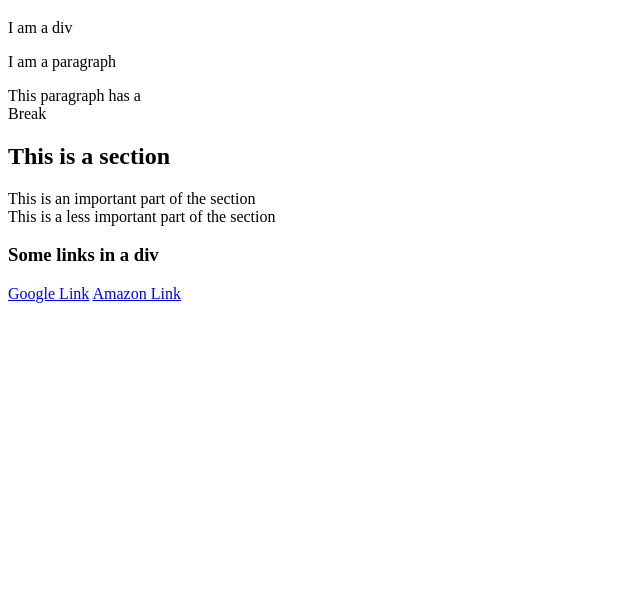
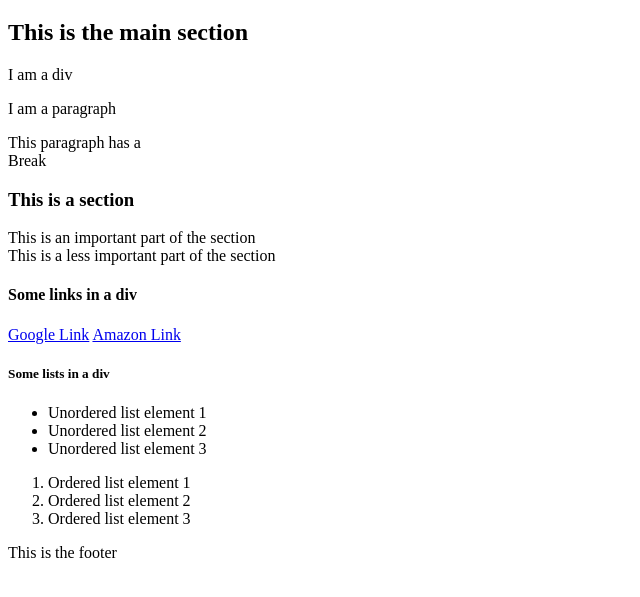
Before and after one commit to laur0132/laur0132.github.io, a plain HTML site: page lib2024/assg-1/assg-1.html in a window 1280 px wide. Shown: the part 61-658 px from the top of the page, without its empty margins (0-640 px from the left). Drawn offline with Linux system fonts and the light colour scheme.

Commit message:
assg-1.html

```diff
--- a/lib2024/assg-1/assg-1.html
+++ b/lib2024/assg-1/assg-1.html
@@ -12,24 +12,45 @@
 		<h1>Assignment 1</h1>
 	</header>
 	<main>
+		<h2> This is the main section </h2>
 		<div> I am a div </div>
 		<p> I am a paragraph </p>
 		<p> This paragraph has a
 <br> Break
 		</p>
 		<section>
-			<h2> This is a section </h2>
+			<h3> This is a section </h3>
 			<p> This is an important part of the section
 <br> This is a less important part of the section
 			</p>
 		</section>
 		<div>
-			<h3> Some links in a div </h3>
+			<h4> Some links in a div </h4>
+			<!-- I had a lot of issues with the links but Khela helped me -->
 			<nav>
 				<a href="https://www.google.ca" title="Google link">Google Link</a>
 				<a href="https://www.amazon.ca" title="Amazon link">Amazon Link</a>
 			</nav>
 		</div>
+		<div>
+			<h5> Some lists in a div </h5>
+			<nav>
+				<ul>
+					<li>Unordered list element 1</li>
+					<li>Unordered list element 2</li>
+					<li>Unordered list element 3</li>
+				</ul>
+				<ol>
+					<li>Ordered list element 1</li>
+					<li>Ordered list element 2</li>
+					<li>Ordered list element 3</li>
+				</ol>
+			</nav>
+		</div>
 	</main>
+	<!-- footer seems kind of fun, spacing wise -->
+	<footer>
+		<p> This is the footer </p>
+	</footer>
 </body>
 </html>
```
